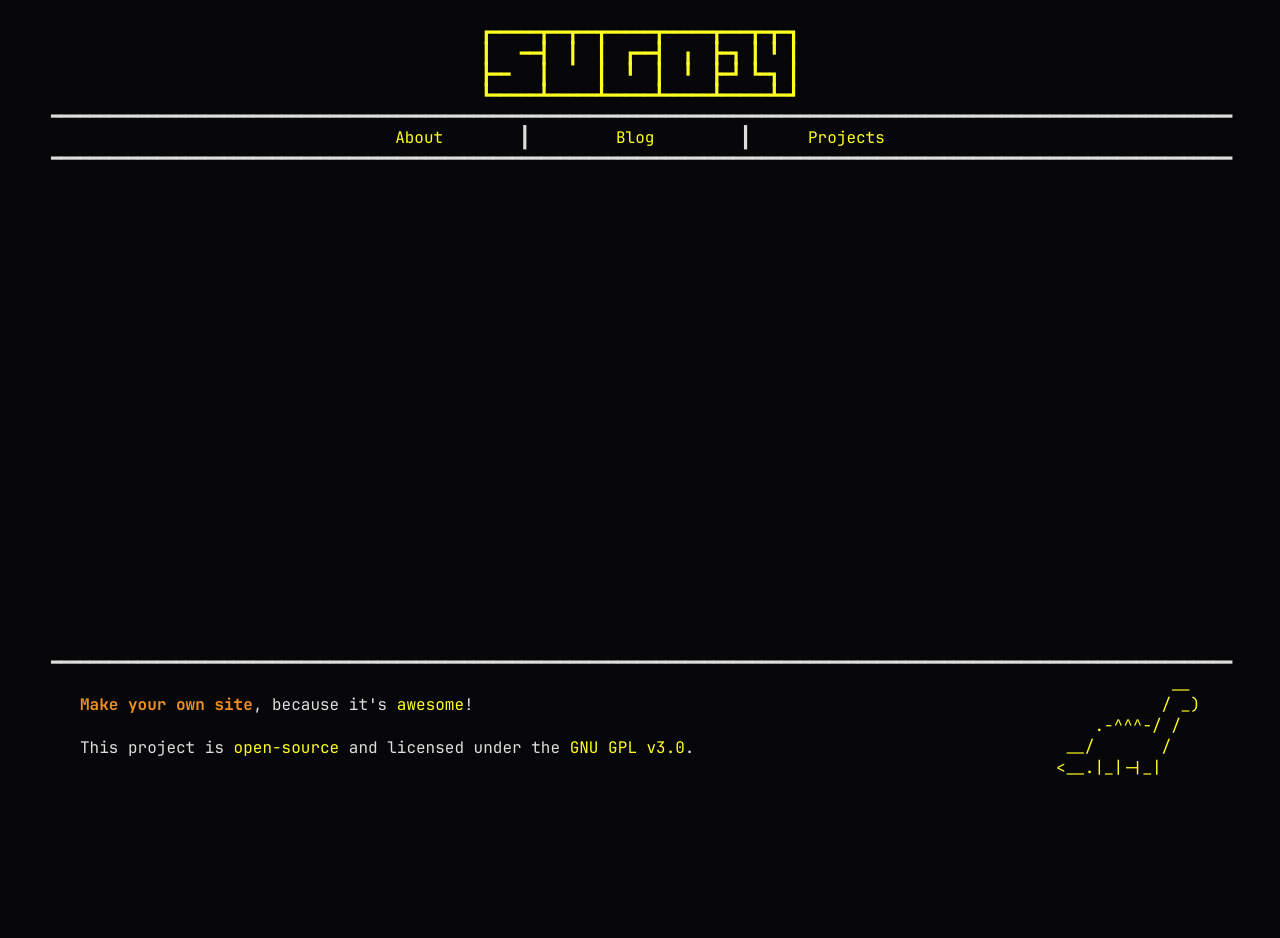
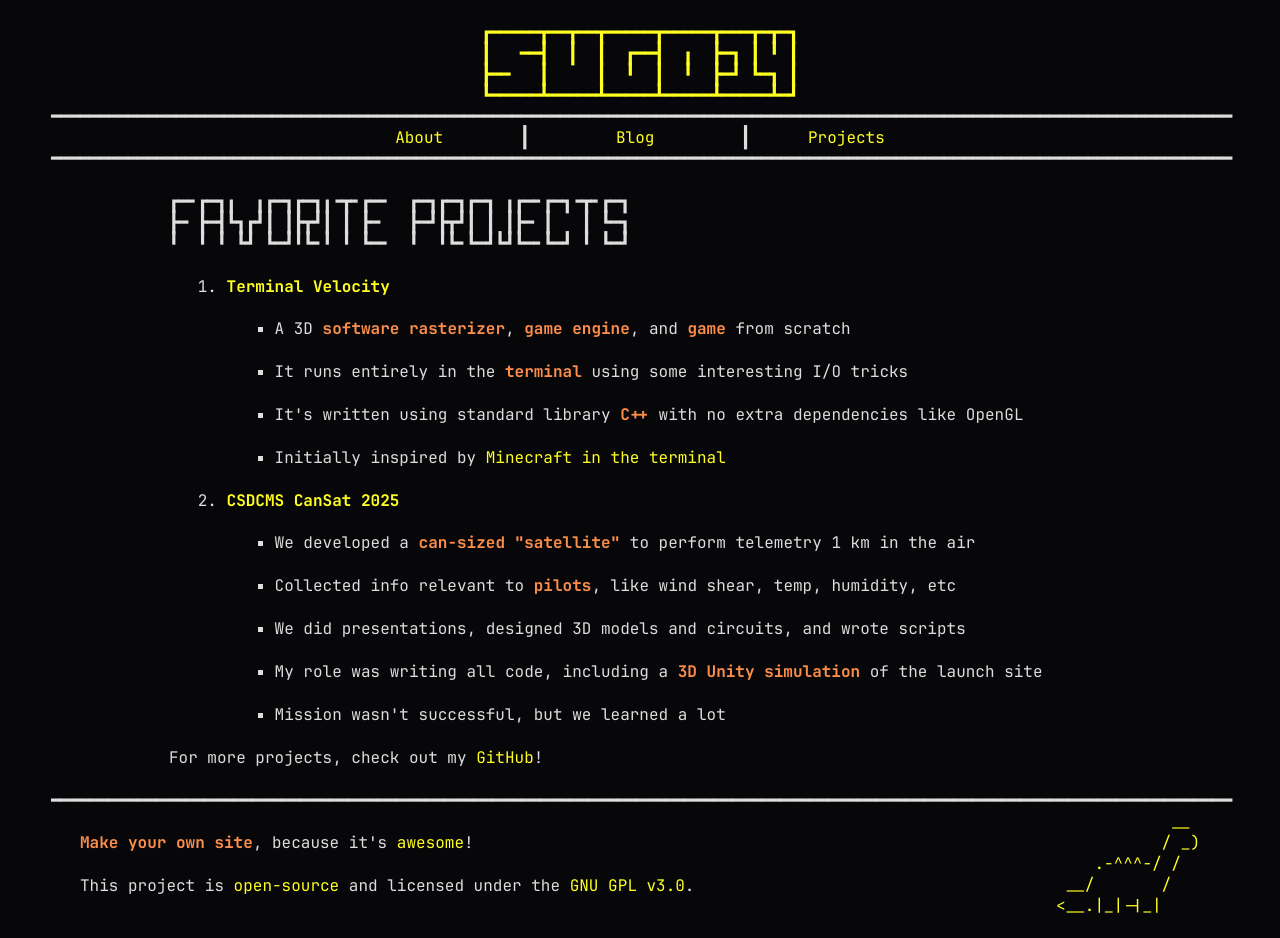
Before and after one commit to sugo14/sugo14.github.io, an Eleventy site: page projects.html in a window 1280 px wide. Before the commit the page ends 800 px from the top, so only its background shows below. Built offline with nearby package versions, Linux system fonts and the light colour scheme; Eleventy itself is replaced by a stand-in of ours; files that its build step writes are made by us from their sources.

Commit message:
Added projects page

```diff
--- a/assets/art/sugo-gif/0.txt
+++ b/assets/art/sugo-gif/0.txt
@@ -1,6 +1,6 @@
 &nbsp;<span style='color:rgb(254,186,38);'>▄</span><span style='color:rgb(254,186,38); background-color:rgb(254,186,38);'>▀</span><span style='color:rgb(254,186,38); background-color:rgb(254,186,38);'>▀</span><span style='color:rgb(254,186,38); background-color:rgb(254,186,38);'>▀</span><span style='color:rgb(254,186,38); background-color:rgb(254,186,38);'>▀</span><span style='color:rgb(254,186,38); background-color:rgb(254,186,38);'>▀</span><span style='color:rgb(254,186,38); background-color:rgb(254,186,38);'>▀</span><span style='color:rgb(254,186,38); background-color:rgb(254,186,38);'>▀</span><span style='color:rgb(254,186,38);'>▄</span>&nbsp;<br>
-<span style='color:rgb(254,186,38); background-color:rgb(254,186,38);'>▀</span><span style='color:rgb(254,186,38); background-color:rgb(254,254,254);'>▀</span><span style='color:rgb(254,254,254); background-color:rgb(0,0,0);'>▀</span><span style='color:rgb(254,254,254); background-color:rgb(254,254,254);'>▀</span><span style='color:rgb(254,186,38); background-color:rgb(254,254,254);'>▀</span><span style='color:rgb(254,186,38); background-color:rgb(254,186,38);'>▀</span><span style='color:rgb(254,186,38); background-color:rgb(254,254,254);'>▀</span><span style='color:rgb(254,254,254); background-color:rgb(0,0,0);'>▀</span><span style='color:rgb(254,254,254); background-color:rgb(254,254,254);'>▀</span><span style='color:rgb(254,186,38); background-color:rgb(254,254,254);'>▀</span><span style='color:rgb(254,186,38); background-color:rgb(254,186,38);'>▀</span><br>
+<span style='color:rgb(254,186,38); background-color:rgb(254,186,38);'>▀</span><span style='color:rgb(254,186,38); background-color:rgb(254,254,254);'>▀</span><span style='color:rgb(254,254,254);'>▀</span><span style='color:rgb(254,254,254); background-color:rgb(254,254,254);'>▀</span><span style='color:rgb(254,186,38); background-color:rgb(254,254,254);'>▀</span><span style='color:rgb(254,186,38); background-color:rgb(254,186,38);'>▀</span><span style='color:rgb(254,186,38); background-color:rgb(254,254,254);'>▀</span><span style='color:rgb(254,254,254);'>▀</span><span style='color:rgb(254,254,254); background-color:rgb(254,254,254);'>▀</span><span style='color:rgb(254,186,38); background-color:rgb(254,254,254);'>▀</span><span style='color:rgb(254,186,38); background-color:rgb(254,186,38);'>▀</span><br>
 <span style='color:rgb(254,186,38); background-color:rgb(254,186,38);'>▀</span><span style='color:rgb(254,186,38); background-color:rgb(254,186,38);'>▀</span><span style='color:rgb(254,186,38); background-color:rgb(254,186,38);'>▀</span><span style='color:rgb(254,186,38); background-color:rgb(254,186,38);'>▀</span><span style='color:rgb(254,186,38); background-color:rgb(254,186,38);'>▀</span><span style='color:rgb(254,186,38); background-color:rgb(254,186,38);'>▀</span><span style='color:rgb(254,186,38); background-color:rgb(254,186,38);'>▀</span><span style='color:rgb(254,186,38); background-color:rgb(254,186,38);'>▀</span><span style='color:rgb(254,186,38); background-color:rgb(254,186,38);'>▀</span><span style='color:rgb(254,186,38); background-color:rgb(254,186,38);'>▀</span><span style='color:rgb(254,186,38); background-color:rgb(254,186,38);'>▀</span><br>
-<span style='color:rgb(254,186,38); background-color:rgb(254,186,38);'>▀</span><span style='color:rgb(0,0,0); background-color:rgb(0,0,0);'>▀</span><span style='color:rgb(254,186,38); background-color:rgb(254,186,38);'>▀</span><span style='color:rgb(254,186,38); background-color:rgb(254,186,38);'>▀</span><span style='color:rgb(254,186,38); background-color:rgb(254,186,38);'>▀</span><span style='color:rgb(254,186,38); background-color:rgb(254,186,38);'>▀</span><span style='color:rgb(254,186,38); background-color:rgb(254,186,38);'>▀</span><span style='color:rgb(254,186,38); background-color:rgb(254,186,38);'>▀</span><span style='color:rgb(254,186,38); background-color:rgb(254,186,38);'>▀</span><span style='color:rgb(0,0,0); background-color:rgb(0,0,0);'>▀</span><span style='color:rgb(254,186,38); background-color:rgb(254,186,38);'>▀</span><br>
-<span style='color:rgb(254,186,38);'>▀</span><span style='color:rgb(254,186,38); background-color:rgb(254,186,38);'>▀</span><span style='color:rgb(0,0,0); background-color:rgb(254,186,38);'>▀</span><span style='color:rgb(254,186,38); background-color:rgb(0,0,0);'>▀</span><span style='color:rgb(254,186,38); background-color:rgb(0,0,0);'>▀</span><span style='color:rgb(254,186,38); background-color:rgb(0,0,0);'>▀</span><span style='color:rgb(254,186,38); background-color:rgb(0,0,0);'>▀</span><span style='color:rgb(254,186,38); background-color:rgb(0,0,0);'>▀</span><span style='color:rgb(0,0,0); background-color:rgb(254,186,38);'>▀</span><span style='color:rgb(254,186,38); background-color:rgb(254,186,38);'>▀</span><span style='color:rgb(254,186,38);'>▀</span><br>
+<span style='color:rgb(254,186,38); background-color:rgb(254,186,38);'>▀</span>&nbsp;<span style='color:rgb(254,186,38); background-color:rgb(254,186,38);'>▀</span><span style='color:rgb(254,186,38); background-color:rgb(254,186,38);'>▀</span><span style='color:rgb(254,186,38); background-color:rgb(254,186,38);'>▀</span><span style='color:rgb(254,186,38); background-color:rgb(254,186,38);'>▀</span><span style='color:rgb(254,186,38); background-color:rgb(254,186,38);'>▀</span><span style='color:rgb(254,186,38); background-color:rgb(254,186,38);'>▀</span><span style='color:rgb(254,186,38); background-color:rgb(254,186,38);'>▀</span>&nbsp;<span style='color:rgb(254,186,38); background-color:rgb(254,186,38);'>▀</span><br>
+<span style='color:rgb(254,186,38);'>▀</span><span style='color:rgb(254,186,38); background-color:rgb(254,186,38);'>▀</span><span style='color:rgb(254,186,38);'>▄</span><span style='color:rgb(254,186,38);'>▀</span><span style='color:rgb(254,186,38);'>▀</span><span style='color:rgb(254,186,38);'>▀</span><span style='color:rgb(254,186,38);'>▀</span><span style='color:rgb(254,186,38);'>▀</span><span style='color:rgb(254,186,38);'>▄</span><span style='color:rgb(254,186,38); background-color:rgb(254,186,38);'>▀</span><span style='color:rgb(254,186,38);'>▀</span><br>
 &nbsp;&nbsp;<span style='color:rgb(254,186,38);'>▀</span><span style='color:rgb(254,186,38);'>▀</span><span style='color:rgb(254,186,38);'>▀</span><span style='color:rgb(254,186,38);'>▀</span><span style='color:rgb(254,186,38);'>▀</span><span style='color:rgb(254,186,38);'>▀</span><span style='color:rgb(254,186,38);'>▀</span>&nbsp;&nbsp;<br>
--- a/assets/fonts/asciiNoSerif.txt
+++ b/assets/fonts/asciiNoSerif.txt
@@ -18,7 +18,7 @@
 ┣━
 ┗━╸
 
-┏━━
+┏━╸
 ┣━
 ╹
 
--- a/css/code.css
+++ b/css/code.css
@@ -34,7 +34,7 @@ code[class*="language-"] *::selection {
 pre[class*="language-"] {
     padding: 22px 2ch;
 	overflow: auto;
-	background: #121820;
+	background: #1e1e1e;
 }
 
 :not(pre) > code {
@@ -42,7 +42,7 @@ pre[class*="language-"] {
 	/* border-radius: .3em; */
 	padding-left: 1ch;
 	padding-right: 1ch;
-	color: #db4c69;
+	color: var(--secondary-color);
 	background: #1e1e1e;
 }
 /*********************************************************
--- a/css/style.css
+++ b/css/style.css
@@ -32,12 +32,30 @@
 :root {
     --terminal-back: #07070a;
     --terminal-text: #dddddd;
+    --tertiary-color: #dddddd;
+    --primary-color: #ffff22;
+    --secondary-color: #fc8e4a;
+
+    /* --terminal-back: #081a22;
+    --terminal-text: #f0cd91;
+    --primary-color: #ff8833;
+    --secondary-color: #349aa3;
+    --tertiary-color: #f0cd91; */
+
+    /* --terminal-back: #06041a;
+    --terminal-text: #a0a6f2;
+    --primary-color: #e1aa3e;
+    --secondary-color: #a6d01e;
+    --tertiary-color: #9ea6ec; */
+
+    /* --terminal-back: #07070a;
+    --terminal-text: #dddddd;
+    --tertiary-color: #dddddd;
+    --primary-color: #00ffff;
+    --secondary-color: #ff44cc; */
+
     --machine-text: #37e037;
     --dir-text: #4c8bff;
-    --yellow: #ffff22;
-    --secondary-color: #ed8f23;
-    --tertiary-color: #dddddd;
-
     --line-height: 22px;
 }
 
@@ -83,7 +101,7 @@ body {
 
 .machine {
     font-weight: bold;
-    color: var(--yellow);
+    color: var(--primary-color);
 }
 
 .dir {
@@ -123,13 +141,13 @@ body {
 }
 
 a {
-    color: var(--yellow);
+    color: var(--primary-color);
     text-decoration: none;
 }
 
 a:hover {
     color: var(--terminal-back);
-    background-color: var(--yellow);
+    background-color: var(--primary-color);
 }
 
 #upper-header {
@@ -186,7 +204,7 @@ ol {
     padding-left: 6ch;
 }
 ul {
-    padding-left: 2ch;
+    padding-left: 5ch;
     list-style-type: square;
 }
 
@@ -242,7 +260,6 @@ ul {
 }
 .highlight-nobold {
     color: var(--secondary-color);
-    font-weight: normal;
 }
 b {
     color: var(--secondary-color);
--- a/projects.html
+++ b/projects.html
@@ -2,3 +2,89 @@
 layout: layout.html
 curr-page: projects
 ---
+
+<p class="line ascii-title">Favorite Projects</p>
+
+<ol>
+    <li class="line">
+        <b class="line"><a href="https://github.com/sugo14/TerminalVelocity" target="_blank" rel="noopener noreferrer">
+            Terminal Velocity<br><br>
+        </a></b>
+        <ul>
+            <li class="line">
+                <p>
+                    A 3D
+                    <span class="highlight">software rasterizer</span>,
+                    <span class="highlight">game engine</span>,
+                    and
+                    <span class="highlight">game</span>
+                    from scratch
+                </p>
+            </li>
+            <li class="line">
+                <p>
+                    It runs entirely in the
+                    <span class="highlight">terminal</span>
+                    using some interesting I/O tricks
+                </p>
+            </li>
+            <li class="line">
+                <p>
+                    It's written using standard library
+                    <span class="highlight">C++</span>
+                    with no extra dependencies like OpenGL
+                </p>
+            </li>
+            <li class="line">
+                <p>
+                    Initially inspired by
+                    <a href="https://www.youtube.com/watch?v=6zfXM-6yPJQ" target="_blank" rel="noopener noreferrer">
+                        Minecraft in the terminal</a>
+                </p>
+            </li>
+        </ul>
+    </li>
+    <li class="line">
+        <b class="line"><a href="https://github.com/CantSatTeam/CanSat2025" target="_blank" rel="noopener noreferrer">
+            CSDCMS CanSat 2025<br><br>
+        </a></b>
+        <ul>
+            <li class="line">
+                <p>
+                    We developed a
+                    <span class="highlight">can-sized "satellite"</span>
+                    to perform telemetry 1 km in the air
+                </p>
+            </li>
+            <li class="line">
+                <p>
+                    Collected info relevant to
+                    <span class="highlight">pilots</span>,
+                    like wind shear, temp, humidity, etc
+                </p>
+            </li>
+            <li class="line">
+                <p>
+                    We did presentations, designed 3D models and circuits, and wrote scripts
+                </p>
+            </li>
+            <li class="line">
+                <p>
+                    My role was writing all code, including a
+                    <span class="highlight">3D Unity simulation</span>
+                    of the launch site
+                </p>
+            </li>
+            <li class="line">
+                <p>
+                    Mission wasn't successful, but we learned a lot
+                </p>
+            </li>
+        </ul>
+    </li>
+</ol>
+
+<p>
+    For more projects, check out my
+    <a href="https://github.com/sugo14">GitHub</a>!
+</p>
--- a/scripts/sugo.js
+++ b/scripts/sugo.js
@@ -1,7 +1,7 @@
 const sugoGif = document.getElementById('sugo-gif');
 
 let currCnt = 0;
-const maxCnt = 13;
+const maxCnt = 12;
 const filePath = "/assets/art/sugo-gif/"
 
 async function updateGif() {
@@ -13,5 +13,5 @@ async function updateGif() {
 }
 
 if (sugoGif) {
-    window.setInterval(updateGif, 1000 / 11);
+    window.setInterval(updateGif, 1000 / 10);
 }
```
Also changed, not shown: _includes/blog-layout.html (+1 -1 lines), about.html (+15 -0 lines).
